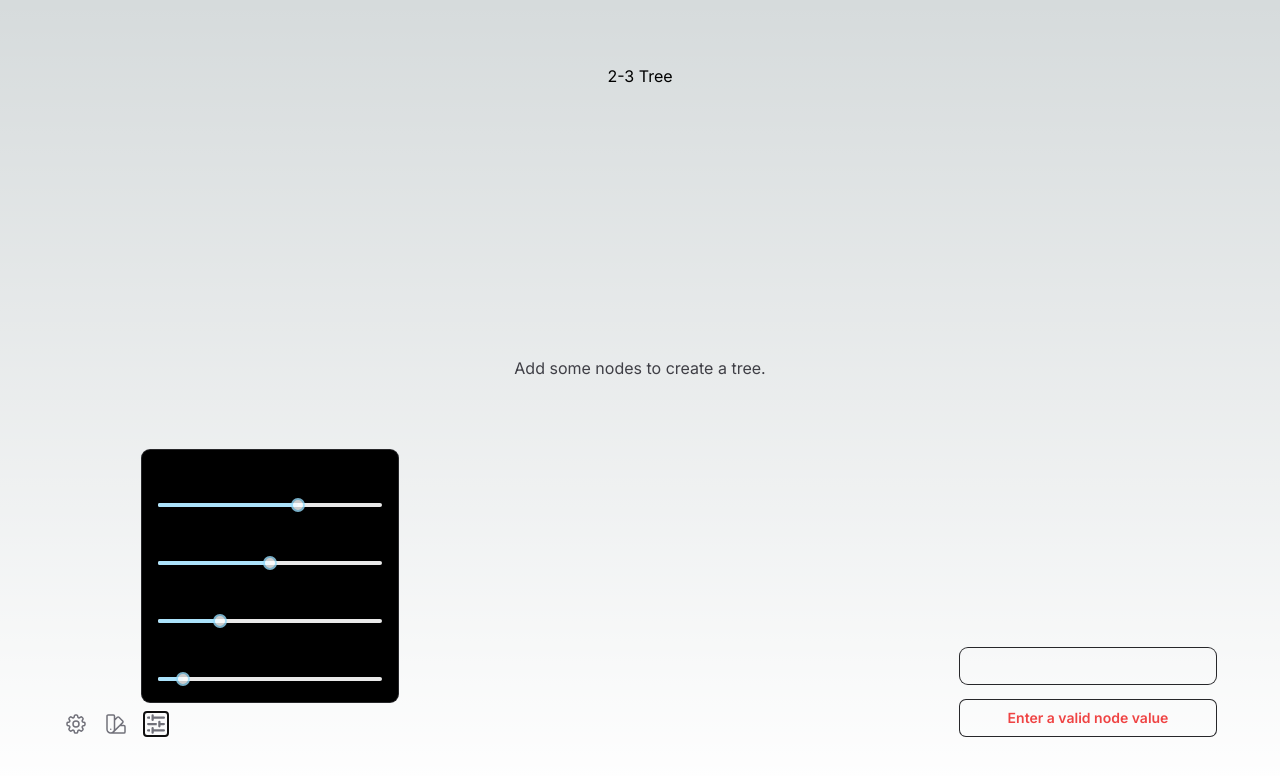
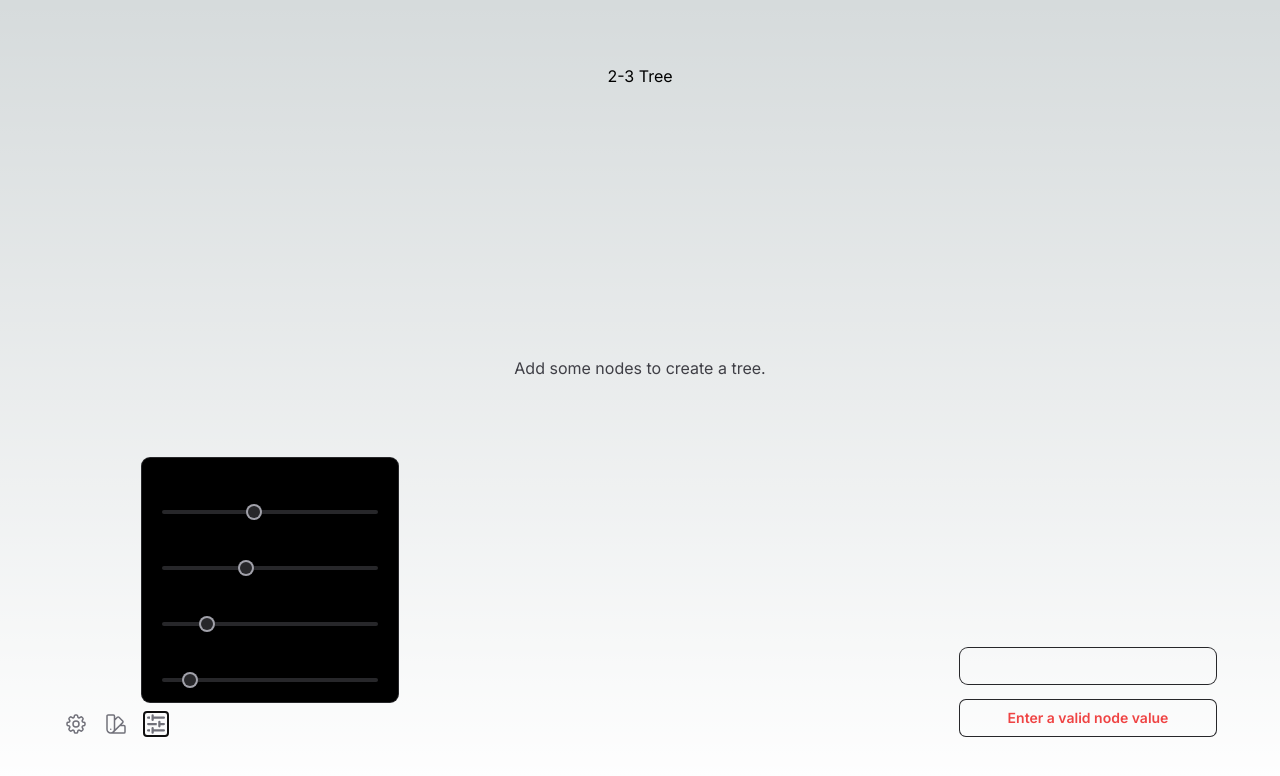
Before and after one commit to matthewjselby/tree-viz, a Next.js app: page / in a window 1280 px wide. Both pictures are taken after a click on the button 156 px from the left and 724 px from the top of the page. Shown: the top 776 px of the page. Built offline with nearby package versions, Linux system fonts and the light colour scheme.

Commit message:
Update TreeControls to use new Slider component

```diff
--- a/components/Slider.tsx
+++ b/components/Slider.tsx
@@ -21,7 +21,6 @@ export const Slider = (
     }
 ) => {
     const dummyRef = useRef<HTMLDivElement>(null);
-
     const [handle, setHandle] = useState<HTMLDivElement | null>(null);
     const [container, setContainer] = useState<HTMLDivElement | null>(null);
 
@@ -29,19 +28,21 @@ export const Slider = (
         if (handle && container) {
             const containerBoundingRect = container.getBoundingClientRect();
             console.log(`${value * (containerBoundingRect.width / (max - min)) + containerBoundingRect.left}px`);
-            handle.style.left = `${value * (containerBoundingRect.width / (max - min)) + containerBoundingRect.left}px`;
+            handle.style.left = `${value * (containerBoundingRect.width / (max - min))}px`;
         }
     }
 
     const setUpHandle = useCallback((handle: HTMLDivElement) => {
         setHandle(handle);
-        setInitialPos();
     }, []);
 
     const setUpcontainer = useCallback((container: HTMLDivElement) => {
         setContainer(container);
+    }, []);
+
+    useEffect(() => {
         setInitialPos();
-    }, []);
+    }, [handle, container])
 
     const dragHandle = (event: DragEvent<HTMLDivElement>) => {
         if (handle && container) {
@@ -49,8 +50,8 @@ export const Slider = (
             const handleBoundingRect = handle.getBoundingClientRect();
             if (event.clientX > containerBoundingRect.left && event.clientX < containerBoundingRect.right) {
                 handle.style.left = `${event.clientX - (handleBoundingRect.width / 2) - containerBoundingRect.left}px`;
-                const currentVal = Math.floor((event.clientX - containerBoundingRect.left) * ((max - min + 1) / (containerBoundingRect.right - containerBoundingRect.left)));
-                console.log(currentVal);
+                const currentVal = Math.floor((event.clientX - containerBoundingRect.left) * ((max - min + 1) / (containerBoundingRect.right - containerBoundingRect.left)) + min);
+                setValue(currentVal);
             }
         }
     }
@@ -62,7 +63,7 @@ export const Slider = (
     }
 
     return (
-        <div ref={setUpcontainer} className={`relative w-full flex ml-1 ${className}`}>
+        <div ref={setUpcontainer} className={`relative flex ml-1 ${className}`}>
             <div className={`my-auto w-full ${trackClassName}`} />
             <div ref={dummyRef} className={`invisible ${handleClassName} w-1`} />
             <div ref={setUpHandle} className={`absolute ${handleClassName}`} draggable onDragStart={handleDragStart} onDrag={dragHandle}/>
--- a/components/TreeControls.tsx
+++ b/components/TreeControls.tsx
@@ -4,7 +4,7 @@ import { Field, Input, RadioGroup, Radio, Button, Popover, PopoverButton, Popove
 import { ChevronDownIcon, CheckIcon, XCircleIcon, ArrowDownOnSquareIcon, AdjustmentsHorizontalIcon } from "@heroicons/react/16/solid";
 import { Cog8ToothIcon, SwatchIcon } from "@heroicons/react/24/outline";
 import { HexColorPicker } from "react-colorful";
-import Slider from "rc-slider";
+import { Slider } from "@/components/Slider";
 import { useState } from "react";
 import clsx from "clsx";
 
@@ -220,83 +220,42 @@ export const TreeControls = (
                         <p className="text-sm">Horizontal spacing:</p>
                         <Slider
                             min={20}
-                            max={100}
+                            max={200}
                             value={spacingX}
-                            onChange={(val) => {typeof val === "number" ? setSpacingX(val) : {}}}
+                            setValue={setSpacingX}
                             className="mt-3"
-                            styles={{
-                                "rail": {
-                                    "backgroundColor": "#27272a",
-                                },
-                                "track": {
-                                    "backgroundColor": "#27272a"
-                                },
-                                "handle": {
-                                    "backgroundColor": "#27272a",
-                                    "borderColor": "#a1a1aa"
-                                }
-                            }}
+                            trackClassName="h-1 bg-zinc-800 rounded-full"
+                            handleClassName="size-3 rounded-full bg-zinc-800 ring-2 ring-zinc-400"
                         />
                         <p className="text-sm mt-3">Vertical spacing:</p>
                         <Slider
-                            min={20}
-                            max={100}
+                            min={30}
+                            max={200}
                             value={spacingY}
-                            onChange={(val) => {typeof val === "number" ? setSpacingY(val) : {}}}
+                            setValue={setSpacingY}
                             className="mt-3"
-                            styles={{
-                                "rail": {
-                                    "backgroundColor": "#27272a",
-                                },
-                                "track": {
-                                    "backgroundColor": "#27272a"
-                                },
-                                "handle": {
-                                    "backgroundColor": "#27272a",
-                                    "borderColor": "#a1a1aa"
-                                }
-                            }}
+                            trackClassName="h-1 bg-zinc-800 rounded-full"
+                            handleClassName="size-3 rounded-full bg-zinc-800 ring-2 ring-zinc-400"
                         />
-                        <p className="text-sm mt-3">Padding (horizontal):</p>
+                        <p className="text-sm mt-3">Horizontal padding:</p>
                         <Slider
-                            min={10}
-                            max={100}
+                            min={100}
+                            max={300}
                             value={paddingX}
-                            onChange={(val) => {typeof val === "number" ? setPaddingX(val) : {}}}
+                            setValue={setPaddingX}
                             className="mt-3"
-                            styles={{
-                                "rail": {
-                                    "backgroundColor": "#27272a",
-                                },
-                                "track": {
-                                    "backgroundColor": "#27272a"
-                                },
-                                "handle": {
-                                    "backgroundColor": "#27272a",
-                                    "borderColor": "#a1a1aa",
-
-                                }
-                            }}
+                            trackClassName="h-1 bg-zinc-800 rounded-full"
+                            handleClassName="size-3 rounded-full bg-zinc-800 ring-2 ring-zinc-400"
                         />
-                        <p className="text-sm mt-3">Padding (vertical):</p>
+                        <p className="text-sm mt-3">Vertical padding:</p>
                         <Slider
-                            min={10}
-                            max={100}
+                            min={0}
+                            max={200}
                             value={paddingY}
-                            onChange={(val) => {typeof val === "number" ? setPaddingY(val) : {}}}
+                            setValue={setPaddingY}
                             className="mt-3"
-                            styles={{
-                                "rail": {
-                                    "backgroundColor": "#27272a",
-                                },
-                                "track": {
-                                    "backgroundColor": "#27272a"
-                                },
-                                "handle": {
-                                    "backgroundColor": "#27272a",
-                                    "borderColor": "#a1a1aa"
-                                }
-                            }}
+                            trackClassName="h-1 bg-zinc-800 rounded-full"
+                            handleClassName="size-3 rounded-full bg-zinc-800 ring-2 ring-zinc-400"
                         />
                     </PopoverPanel>
                 </Popover>
```
